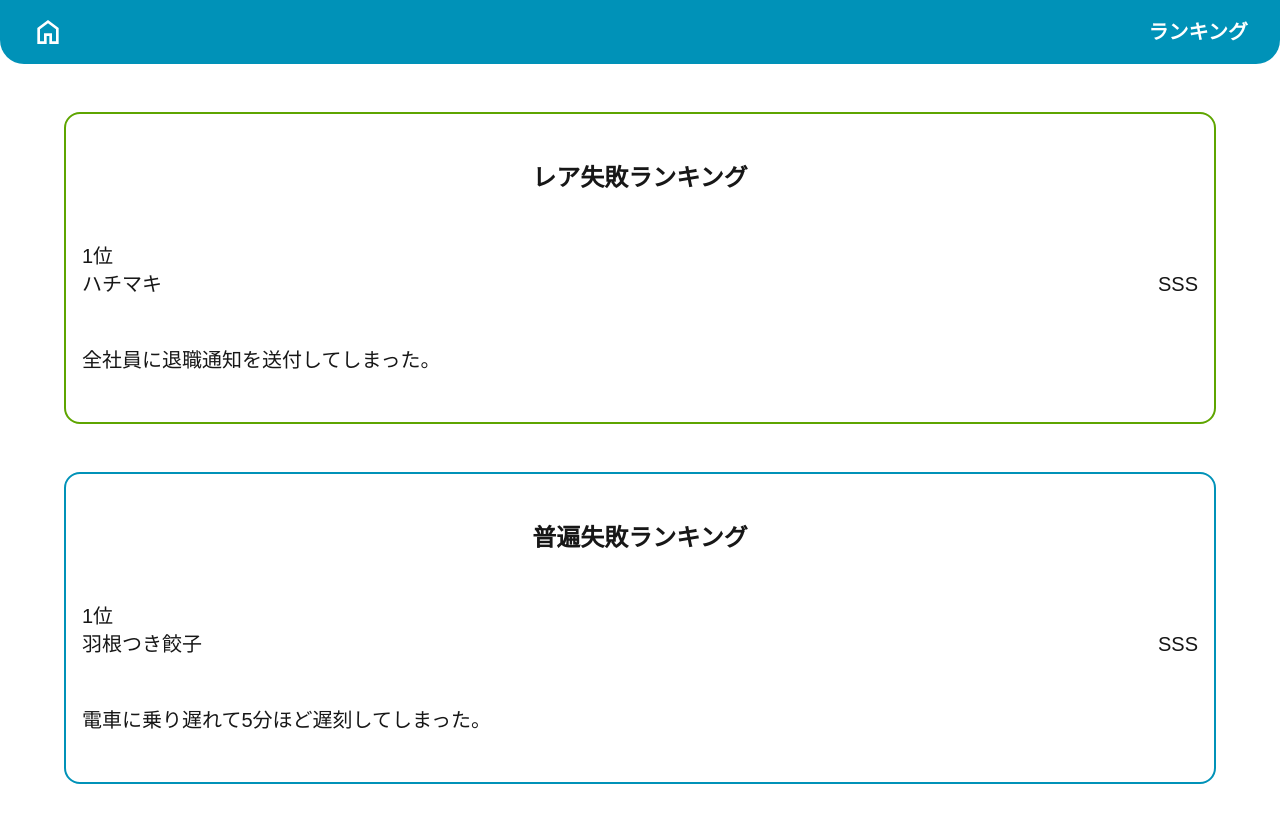
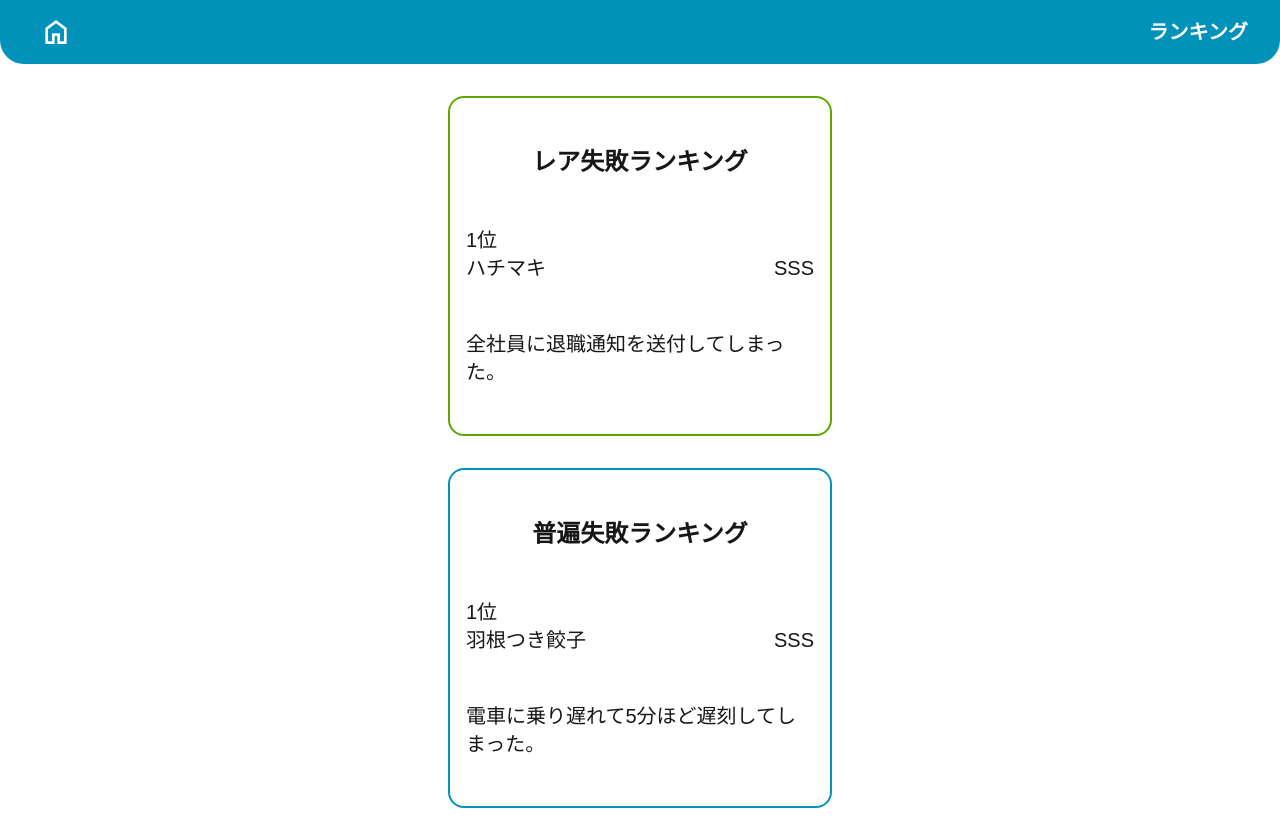
Before and after one commit to Po372/demo-app, a Next.js app: page /ranking in a window 1280 px wide. Before the commit the page ends 800 px from the top, so only its background shows below. Built offline with nearby package versions, Linux system fonts and the light colour scheme.

Commit message:
Rankingページのスタイルを修正・pc画面に対応

```diff
--- a/features/Ranking/Ranking.tsx
+++ b/features/Ranking/Ranking.tsx
@@ -4,10 +4,10 @@ import Link from "next/link";
 
 export default function Ranking() {
   return (
-    <div className="flex flex-col items-center gap-12 text-xl">
+    <div className="flex flex-col items-center gap-8 text-xl mb-8">
       {/* ランキングボタン */}
-      <div className="flex items-center px-8 py-4 justify-between w-full bg-cyan-600 rounded-b-3xl font-bold text-white">
-        <Link href="/">
+      <div className="flex items-center px-8 py-2 justify-between w-full bg-cyan-600 rounded-b-3xl font-bold text-white">
+        <Link href="/" className="p-2 rounded-full transition hover:bg-cyan-700">
           <svg xmlns="http://www.w3.org/2000/svg" height="32px" viewBox="0 -960 960 960" width="32px" fill="#fff">
             <path d="M240-200h120v-240h240v240h120v-360L480-740 240-560v360Zm-80 80v-480l320-240 320 240v480H520v-240h-80v240H160Zm320-350Z" />
           </svg>
@@ -15,7 +15,7 @@ export default function Ranking() {
         <div>ランキング</div>
       </div>
       {/* レア失敗ランキング */}
-      <div className="w-9/10 border-2 border-lime-600 rounded-2xl px-4 py-12">
+      <div className="w-9/10 border-2 border-lime-600 rounded-2xl px-4 py-12 md:w-3/10">
         <div className="text-center font-bold text-2xl">レア失敗ランキング</div>
         <div className="mt-12">1位</div>
         <div className="flex items-center justify-between">
@@ -25,7 +25,7 @@ export default function Ranking() {
         <div className="mt-12">全社員に退職通知を送付してしまった。</div>
       </div>
       {/* 普遍失敗ランキング */}
-      <div className="w-9/10 border-2 border-cyan-600 rounded-2xl px-4 py-12">
+      <div className="w-9/10 border-2 border-cyan-600 rounded-2xl px-4 py-12 md:w-3/10">
         <div className="text-center font-bold text-2xl">普遍失敗ランキング</div>
         <div className="mt-12">1位</div>
         <div className="flex items-center justify-between">
```
